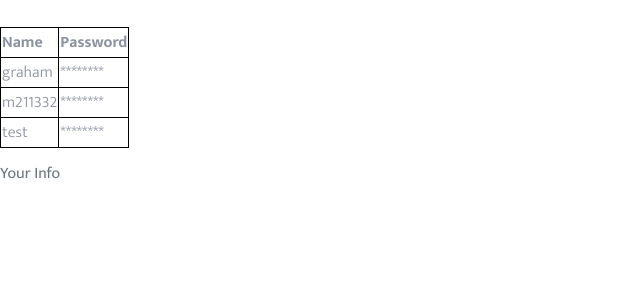
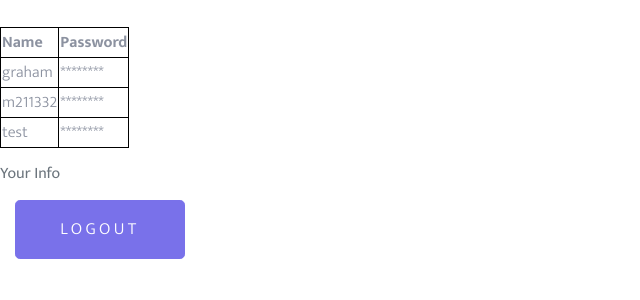
Before and after one commit to RJBabiera2/midbay, a PHP site: page /userprofile.php in a window 1280 px wide. Shown: the part 237-537 px from the top of the page, without its empty margins (0-640 px from the left). Run offline with PHP 8.4, Linux system fonts and the light colour scheme; some web fonts are replaced.

Commit message:
Added logout button
Does not log user out yet

```diff
--- a/userprofile.php
+++ b/userprofile.php
@@ -103,6 +103,10 @@
     </tbody>
   </table>
 
+  <div class="col-md-12" style="width:200px">
+    <button class="btn btn-primary btn-lg py-3 btn-block" onclick="window.location='logout.php'">Logout</button>
+  </div>
+
 </body>
 
 </html>
```
